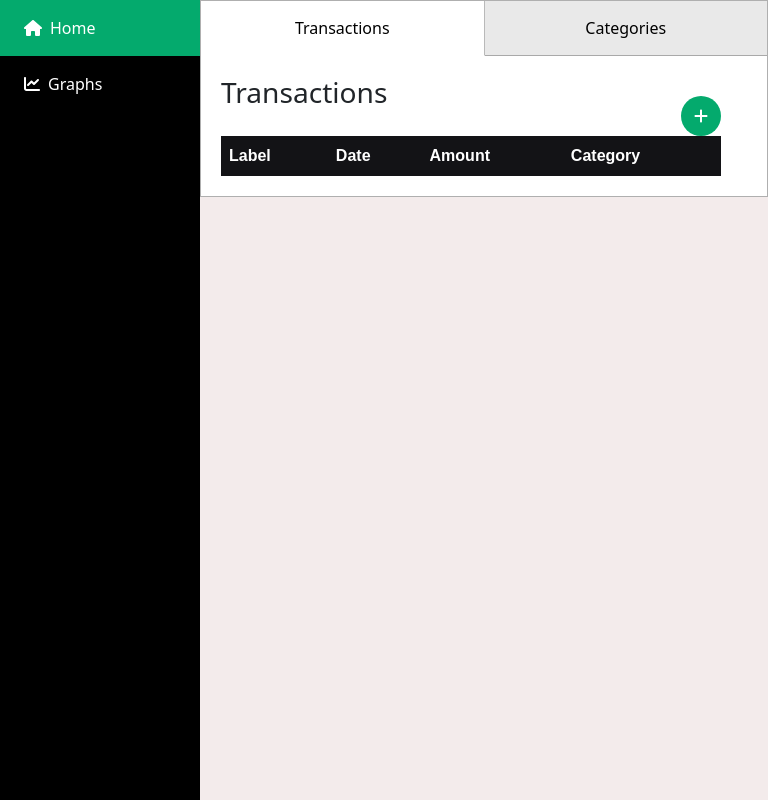
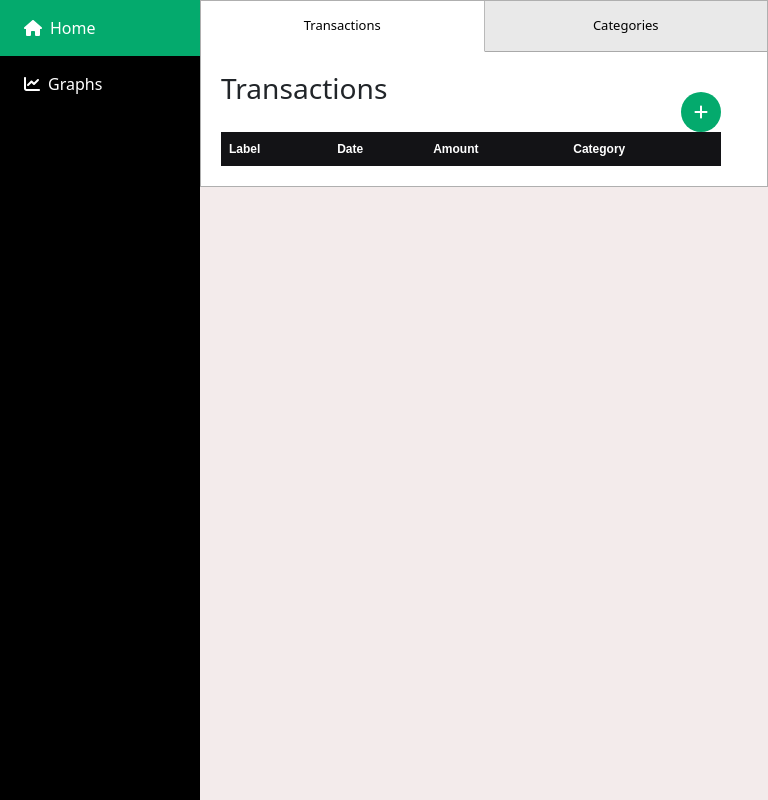
Before and after one commit to datasapiens/expense-app, a React (Create React App) app in the folder expense-app/: page / in a window 768 px wide. Built offline with nearby package versions, Linux system fonts and the light colour scheme.

Commit message:
refactor: make UI responsive

```diff
--- a/expense-app/src/components/Table/table.scss
+++ b/expense-app/src/components/Table/table.scss
@@ -4,6 +4,9 @@ table {
     font-family: arial, sans-serif;
     border-collapse: collapse;
     width: 95%;
+    @media screen and (max-width: 768px) {
+      font-size: 12px;
+      }
   }
 
   td {
--- a/expense-app/src/components/Tabs/tab.scss
+++ b/expense-app/src/components/Tabs/tab.scss
@@ -18,12 +18,18 @@
   text-align: center;
   width: 50%;
   background: rgba(128, 128, 128, 0.075);
+
   cursor: pointer;
   border-bottom: 1px solid rgba(0, 0, 0, 0.274);
   box-sizing: content-box;
   position: relative;
   outline: none;
+  @media screen and (max-width: 768px) {
+    font-size: small;
+    min-inline-size: fit-content;
+  }
 }
+
 .tabs:not(:last-child) {
   border-right: 1px solid rgba(0, 0, 0, 0.274);
 }
@@ -97,9 +103,17 @@ button {
   height: 424px;
   width: 428px;
   margin: 0 auto;
+  @media screen and (max-width: 768px) {
+    height: 352px;
+    width: 328px;
+  }
 }
 .dougnut-container {
   height: 424px;
   width: 428px;
   margin: 0 auto;
+  @media screen and (max-width: 768px) {
+    height: 352px;
+    width: 328px;
+  }
 }
--- a/expense-app/src/components/buttons/add.scss
+++ b/expense-app/src/components/buttons/add.scss
@@ -5,7 +5,8 @@
     width: 40px;
     height: 40px;
     margin-right: 5%;
-    margin-top: 20px;
+    margin-top: -5px;
+    margin-bottom: 10px;
     color: #fff;
     background-color: black;
     &:hover {
--- a/expense-app/src/styles/index.scss
+++ b/expense-app/src/styles/index.scss
@@ -16,7 +16,10 @@
 // }
 
 .page-wrapper {
-  margin-left: 200px;
+
   background: rgb(243, 235, 235);
   height: 100vh;
+  @media screen and (min-width: 600px) {
+    margin-left: 200px;
+  }
 }
```
Also changed, not shown: expense-app/src/features/messages/success/Success.tsx (deleted, +0 -9 lines).
